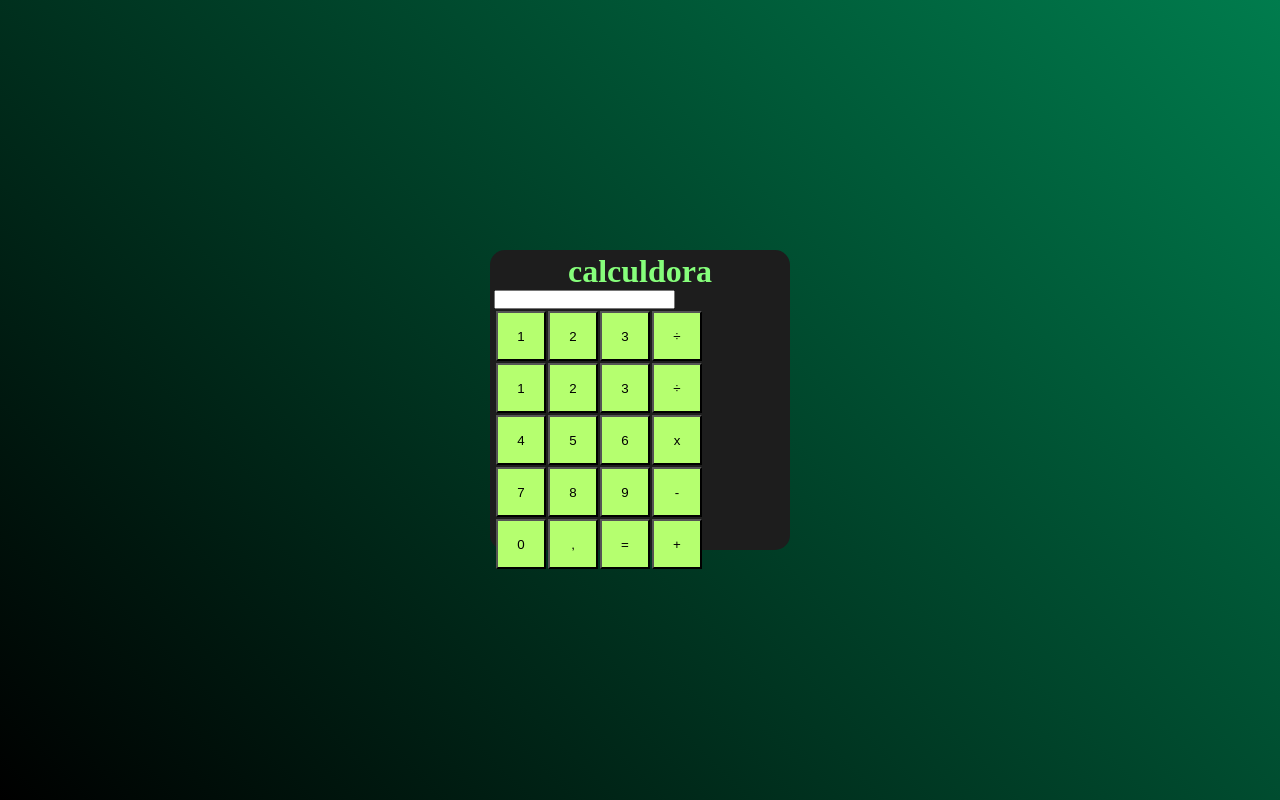
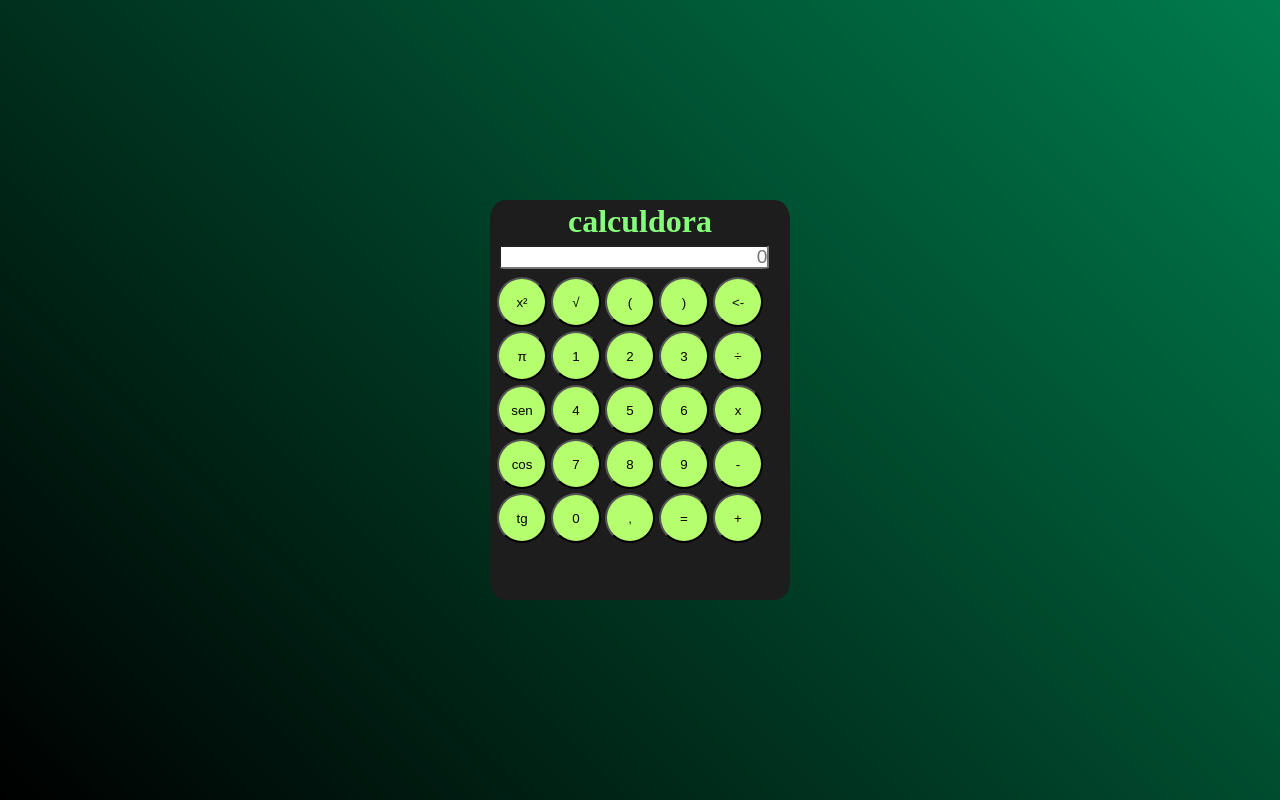
Before and after one commit to BrunoOliveira0719/fair_of_sciences, a Flask app: page / in a window 1280 px wide. Run offline with Flask 3, Linux system fonts and the light colour scheme.

Commit message:
css modificado

```diff
--- a/app.py
+++ b/app.py
@@ -1,9 +1,11 @@
-from flask import Flask, render_template
+from flask import Flask, render_template, request
 
 app = Flask(__name__)
 
-@app.route('/')
+@app.route('/', methods = ['GET','POST'])
 def calculadora ():
+    if request.method == 'POST':
+        pass
     return render_template("main.html")
 
 if __name__ == "__main__":
--- a/static/aa.css
+++ b/static/aa.css
@@ -14,7 +14,7 @@ body{
 }
 
 .calculadora{
-    height: 300px;
+    height: 400px;
     width: 300px;
     border-radius: 5%;
     background-color: #1d1d1d;
@@ -31,8 +31,21 @@ body{
     margin-left: 4px;
 }
 
+.button input{
+    font-size: larger;
+    text-align: right;
+    color: #000;
+    margin: 5px;
+    border-radius: 5%;
+    height: 20px;
+    width: 90%;
+    outline: none;
+}
+
 .butao{
     background-color: rgb(181, 255, 111);
+    border-radius: 50%;
+    margin: 1px;
     width: 50px;
     height: 50px;
     align-items: center;
--- a/templates/main.html
+++ b/templates/main.html
@@ -1,5 +1,5 @@
 <!DOCTYPE html>
-<html lang="br">
+<html lang="pt-BR">
 <head>
     <meta charset="UTF-8">
     <meta name="viewport" content="width=device-width, initial-scale=1.0">
@@ -12,33 +12,38 @@
             <h1 >calculdora</h1>
         </div>
         <div class="button">
-            <input type="TiExp">
+                <input type="text" placeholder="0">
                 <table>
                     <tr>
-                    <td><button class="butao">1</button></td>
-                    <td><button class="butao">2</button></td>
-                    <td><button class="butao">3</button></td>
-                    <td><button class="butao">÷</button></td>
+                        <td><button class="butao">x²</button></td>
+                        <td><button class="butao">√</button></td>
+                        <td><button class="butao">(</button></td>
+                        <td><button class="butao">)</button></td>
+                        <td><button class="butao" value="1"><-</button></td>
                     </tr>
                     <tr>
-                    <td><button class="butao">1</button></td>
-                    <td><button class="butao">2</button></td>
-                    <td><button class="butao">3</button></td>
-                    <td><button class="butao">÷</button></td>
+                        <td><button class="butao" value="1">π</button></td>
+                        <td><button class="butao" value="1">1</button></td>
+                        <td><button class="butao" value="2">2</button></td>
+                        <td><button class="butao" value="3">3</button></td>
+                        <td><button class="butao" value="/">÷</button></td>
                     </tr>
                     <tr>
+                        <td><button class="butao" value="1">sen</button></td>
                         <td><button class="butao">4</button></td>
                         <td><button class="butao">5</button></td>
                         <td><button class="butao">6</button></td>
                         <td><button class="butao">x</button></td>
                     </tr>
                     <tr>
+                        <td><button class="butao" value="1">cos</button></td>
                         <td><button class="butao">7</button></td>
                         <td><button class="butao">8</button></td>
                         <td><button class="butao">9</button></td>
                         <td><button class="butao">-</button></td>
                     </tr>
                     <tr>
+                        <td><button class="butao" value="1">tg</button></td>
                         <td><button class="butao">0</button></td>
                         <td><button class="butao">,</button></td>
                         <td><button class="butao">=</button></td>
```
Lines whose indentation alone changed are shown as unchanged.
